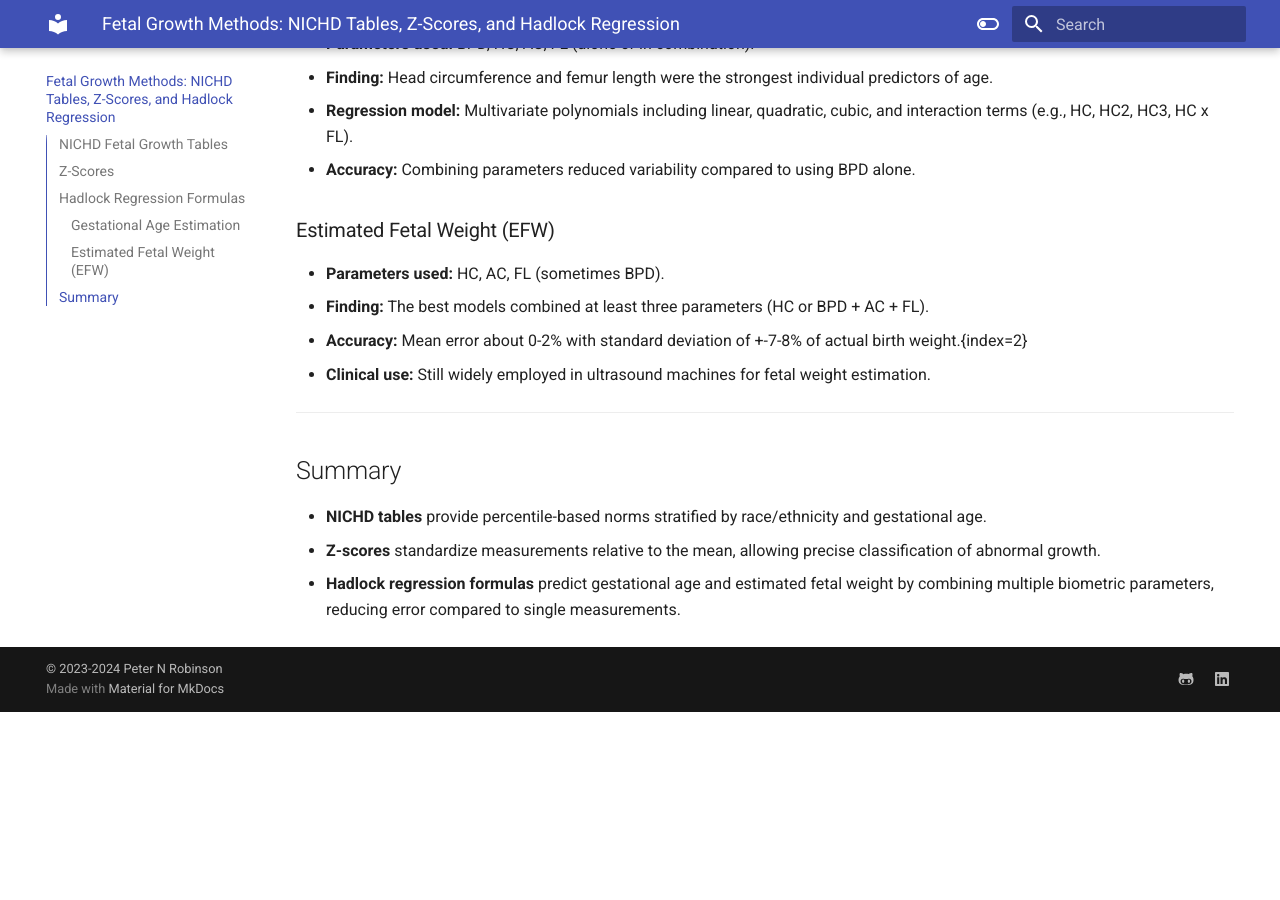
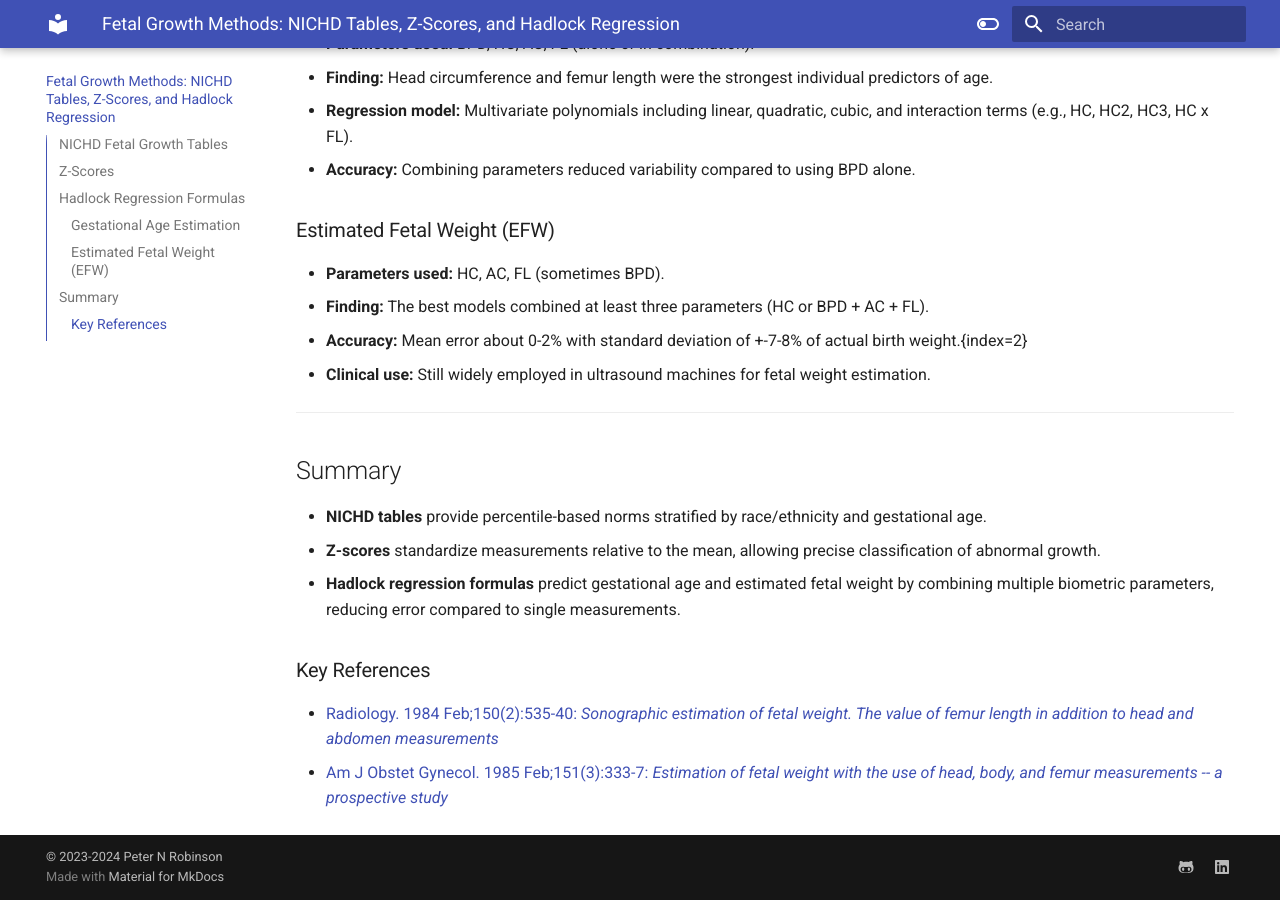
Before and after one commit to P2GX/prenatalppkt, an MkDocs documentation site: the page built from docs/fetal_growth_methods.md, in a window 1280 px wide and 900 px high, scrolled down 1198 px. Built offline with MkDocs 1.6.1 and Material for MkDocs 9.7.7, drawn with Linux system fonts in a browser that asks for light colours; before the commit the page ends 1910 px from its top, so only the background shows below that.

Commit message:
Add Hadlock references to MKdocs (the first paper needs a paid subscription to view)

```diff
--- a/docs/fetal_growth_methods.md
+++ b/docs/fetal_growth_methods.md
@@ -49,3 +49,7 @@
 - **NICHD tables** provide percentile-based norms stratified by race/ethnicity and gestational age.
 - **Z-scores** standardize measurements relative to the mean, allowing precise classification of abnormal growth.
 - **Hadlock regression formulas** predict gestational age and estimated fetal weight by combining multiple biometric parameters, reducing error compared to single measurements.
+
+### Key References
+- [Radiology. 1984 Feb;150(2):535-40: *Sonographic estimation of fetal weight. The value of femur length in addition to head and abdomen measurements*](https://pubmed.ncbi.nlm.nih.gov/6691115/){:target="_blank"}
+- [Am J Obstet Gynecol. 1985 Feb;151(3):333-7: *Estimation of fetal weight with the use of head, body, and femur measurements -- a prospective study*](https://www.sciencedirect.com/science/article/pii/0002937885902984?via%3Dihub){:target="_blank"}
```
